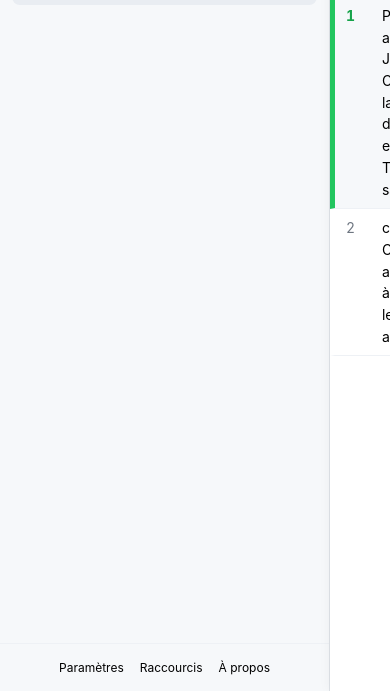
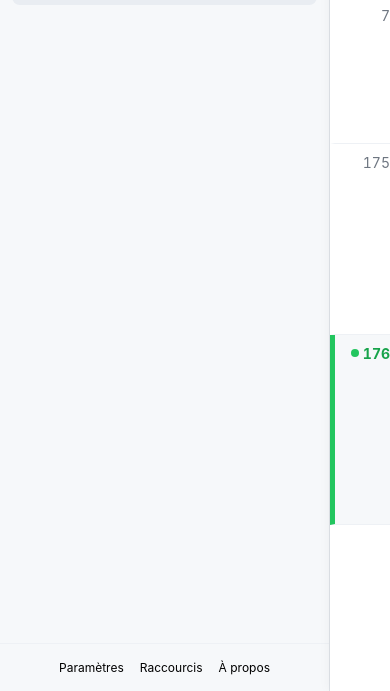
Before and after one commit to arnkoe/verso, a website: page tests/fixtures/operator-bible.html in a window 390 px wide. Shown: the part 153-844 px from the top of the page. Drawn offline with Linux system fonts and the light colour scheme.

Commit message:
fix(ui): align projection indicators with content references

```diff
--- a/src/assets/css/operator.css
+++ b/src/assets/css/operator.css
@@ -794,8 +794,12 @@ body {
    de sélecteurs de synchronisation dans operator.js. */
 .list-item {
   display: grid;
-  grid-template-columns: 40px minmax(0, var(--content-measure)) var(--control-h);
-  gap: var(--sp-4);
+  /* Le repère de ligne regroupe la pastille de projection et le numéro : le
+     point reste ainsi juste à gauche du libellé au lieu d'être rejeté après
+     le texte. Le gap extérieur garantit que les numéros à trois chiffres ne
+     viennent jamais se coller au contenu. */
+  grid-template-columns: calc(40px + var(--sp-3)) minmax(0, var(--content-measure));
+  gap: var(--sp-2);
   align-items: flex-start;
   /* Densité aérée, exactement celle de .settings-row et des lignes d'Aide : une
      ligne d'une strophe fait --row-h comme elles, et seul un texte qui passe à
@@ -822,6 +826,14 @@ body {
 .list-item.active { background: var(--content-row-hover); }
 .list-item.active { border-left-color: var(--live); }
 
+.strophe-index {
+  display: flex;
+  align-items: flex-start;
+  justify-content: flex-end;
+  gap: var(--sp-1);
+  min-width: 0;
+}
+
 /* Le numéro suit toujours la taille et l'interligne du texte qu'il annote, à
    toute largeur : c'est ce qui aligne sa première ligne de base sur celle du
    verset, sans décalage codé en dur. */
@@ -851,17 +863,17 @@ body {
 .strophe-action {
   display: flex;
   align-items: center;
-  justify-content: flex-end;
-  height: var(--control-h);
-  width: var(--control-h);
+  justify-content: center;
+  width: 8px;
+  height: calc(var(--fs-lg) * 1.55);
   flex-shrink: 0;
 }
 /* Indicateur « en projection » : le même point discret que dans la sidebar. */
 .live-pill {
   display: flex;
   position: relative;
-  width: var(--control-h);
-  height: var(--control-h);
+  width: 8px;
+  height: 100%;
   background: transparent;
   flex-shrink: 0;
 }
@@ -1024,15 +1036,14 @@ body {
     padding: 0 0 var(--sp-5);
   }
 
-  /* Colonne des numéros plus étroite, alignée à gauche. */
+  /* Colonne des numéros plus étroite. Les références restent alignées à
+     droite, comme dans le mode large. */
   .list-item {
-    grid-template-columns: var(--sp-5) 1fr auto;
-    gap: var(--sp-3);
+    /* 44px accueillent le point, son espacement et un numéro à trois
+       chiffres, sans déborder sur le texte. */
+    grid-template-columns: calc(var(--sp-6) + var(--sp-3)) 1fr;
+    gap: var(--sp-2);
     padding-inline: calc(var(--content-gutter) - 5px) calc(var(--content-gutter) - var(--content-scrollbar-w));
-  }
-  .strophe-number,
-  .bible-verse-number {
-    text-align: left;
   }
 
   /* Texte du contenu un peu plus compact ; les numéros suivent. */
@@ -1041,6 +1052,9 @@ body {
   .strophe-number,
   .bible-verse-number {
     font-size: var(--fs-md);
+  }
+  .strophe-action {
+    height: calc(var(--fs-md) * 1.55);
   }
 
   /* En-tête : boutons d'action sous le titre. Le titre est le premier enfant
--- a/tests/fixtures/operator-bible.html
+++ b/tests/fixtures/operator-bible.html
@@ -44,7 +44,7 @@
         <div class="content-header">
           <div class="content-kicker" data-testid="content-kicker">Traduction Bible du Semeur</div>
           <div class="content-header-row">
-            <div class="content-title">Colossiens 1:1–29</div>
+            <div class="content-title">Psaume 119</div>
             <div class="filter-pills content-header-actions">
               <button class="filter-btn active" data-testid="active-translation">BDS</button>
               <button class="filter-btn">DRB</button>
@@ -55,15 +55,26 @@
           </div>
         </div>
         <div class="strophe-list">
-          <div class="list-item bible-verse-item active" data-testid="active-verse">
-            <span class="bible-verse-number">1</span>
-            <span class="bible-verse-text">Paul, apôtre de Jésus-Christ par la volonté de Dieu, et le frère Timothée, saluent</span>
-            <div class="strophe-action"><span class="live-pill"></span></div>
+          <div class="list-item bible-verse-item">
+            <div class="strophe-index">
+              <div class="strophe-action"></div>
+              <span class="bible-verse-number">7</span>
+            </div>
+            <span class="bible-verse-text">Je te louerai dans la droiture de mon cœur.</span>
           </div>
           <div class="list-item bible-verse-item">
-            <span class="bible-verse-number">2</span>
-            <span class="bible-verse-text">ceux qui, à Colosses, appartiennent à Dieu par leur union avec le Christ</span>
-            <div class="strophe-action"></div>
+            <div class="strophe-index">
+              <div class="strophe-action"></div>
+              <span class="bible-verse-number">175</span>
+            </div>
+            <span class="bible-verse-text">Que mon âme vive et qu’elle te loue.</span>
+          </div>
+          <div class="list-item bible-verse-item active" data-testid="active-verse">
+            <div class="strophe-index">
+              <div class="strophe-action"><span class="live-pill"></span></div>
+              <span class="bible-verse-number">176</span>
+            </div>
+            <span class="bible-verse-text">J’ai erré comme une brebis perdue ; cherche ton serviteur.</span>
           </div>
         </div>
       </div>
```
Also changed, not shown: src/assets/js/operator.js (+15 -12 lines).
